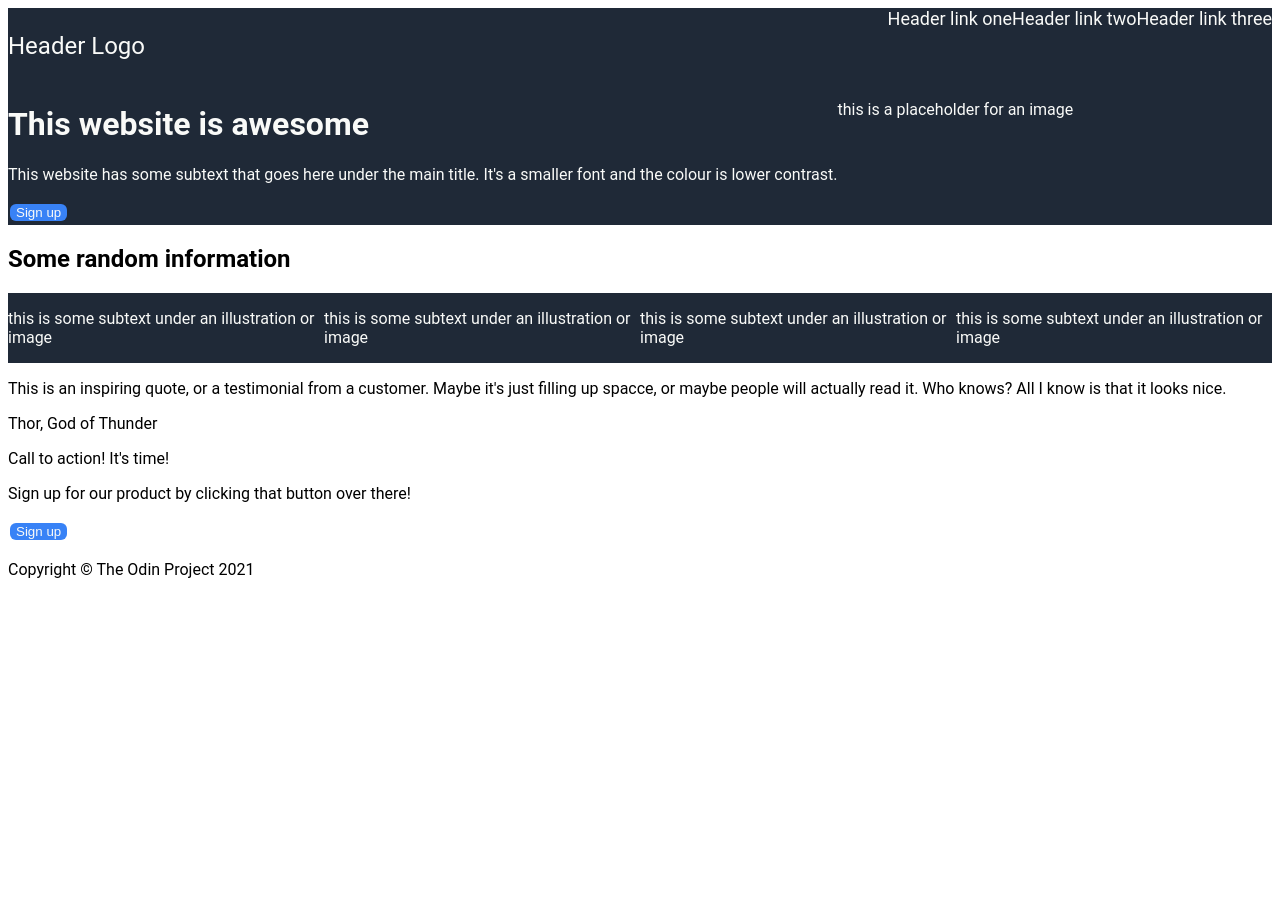
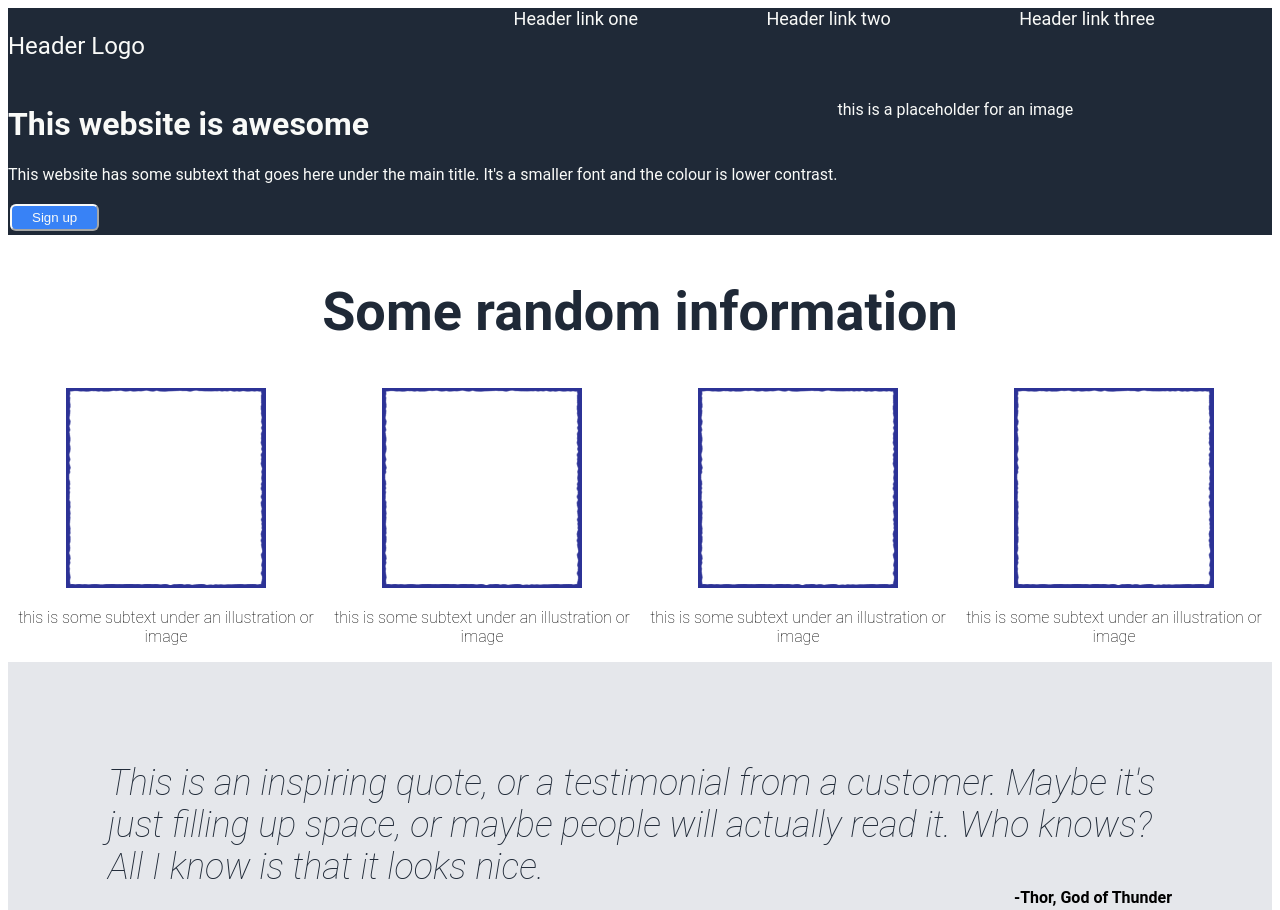
Before and after one commit to TenuousControl/landing-page, a plain HTML site: page index.html in a window 1280 px wide. Shown: the top 910 px of the page. Before the commit the page ends 800 px from the top, so only its background shows below. Drawn offline with Linux system fonts and the light colour scheme.

Commit message:
some progress

```diff
--- a/index.html
+++ b/index.html
@@ -26,32 +26,35 @@
             </div>
         </div>
 
-        <h2>Some random information</h2>
-        <div class="container">
-            <div>
+        <div class="info">
+            <h2>Some random information</h2>
+        </div>
 
+        <div class="imageGroup">
+            <div class="imageContainer">
+                <img src="square.png" alt="">
                 <p>this is some subtext under an illustration or image</p>
             </div>
-            <div>
-
+            <div class="imageContainer">
+                <img src="square.png" alt="">
                 <p>this is some subtext under an illustration or image</p>
             </div>
-            <div>
-
+            <div class="imageContainer">
+                <img src="square.png" alt="">
                 <p>this is some subtext under an illustration or image</p>
             </div>
-            <div>
-
+            <div class="imageContainer">
+                <img src="square.png" alt="">
                 <p>this is some subtext under an illustration or image</p>
             </div>
         </div>
 
-        <div>
-            <p>This is an inspiring quote, or a testimonial from a customer. Maybe it's just filling up spacce, or maybe people will actually read it. Who knows? All I know is that it looks nice.</p>
-            <p>Thor, God of Thunder</p>
+        <div class="quoteSection">
+            <p class="quote">This is an inspiring quote, or a testimonial from a customer. Maybe it's just filling up space, or maybe people will actually read it. Who knows? All I know is that it looks nice.</p>
+            <p class="author">-Thor, God of Thunder</p>
         </div>
 
-        <div>
+        <div class="action">
             <div>
                 <p>Call to action! It's time!</p>
                 <p>Sign up for our product by clicking that button over there!</p>
@@ -61,7 +64,7 @@
             </div>
         </div>
 
-        <div>
+        <div class="footer">
             <p>Copyright © The Odin Project 2021</p>
         </div>
     </body>
--- a/style.css
+++ b/style.css
@@ -1,5 +1,6 @@
 body{
     font-family: roboto, sans-serif;
+    justify-content: center;
 }
 
 .container{
@@ -9,11 +10,12 @@ body{
 }
 
 .logo{
-    flex: 2;
+    flex: 2 1 0%;
     font-size: 24px;
 }
 
 .link{
+    flex: 1 1 0%;
     font-size: 18px;
 }
 
@@ -21,6 +23,61 @@ body{
     background-color: #3882f6;
     color: #F9FAF8;
     margin: 4px 2px;
-    border: none;
+    padding: 4px 20px;
+    border-color: #F9FAF8;
     border-radius: 6px;
 }
+
+.info{
+    display: flex;
+    justify-content: center;
+    font-size: 36px;
+    font-weight: bolder;
+    color: #1F2937;
+}
+
+.imageGroup{
+    display: flex;
+    align-items: center;
+}
+
+.imageContainer{
+    text-align: center;
+    font-weight: lighter;
+}
+
+.quoteSection{
+    background:#E5E7EB;
+    padding: 50px;
+}
+
+.quote{
+    font-size: 36px;
+    font-style: italic;
+    font-weight: lighter;
+    color: #1F2937;
+    margin: 50px;
+}
+
+.author{
+    font-weight: bold;
+    text-align: right;
+    margin-top: -50px;
+    margin-right: 50px;
+}
+
+.action{
+    display: flex;
+    justify-content:space-evenly;
+    background: #3882f6;
+    color: #E5E7EB;
+    align-items: center;
+    margin: 50px;
+}
+
+.footer{
+    background: #1F2937;
+    color:#F9FAF8;
+    text-align: center;
+    min-height: 50px;
+}
```
Also changed, not shown: 01.png (added), 02.png (added), square.png (added).
